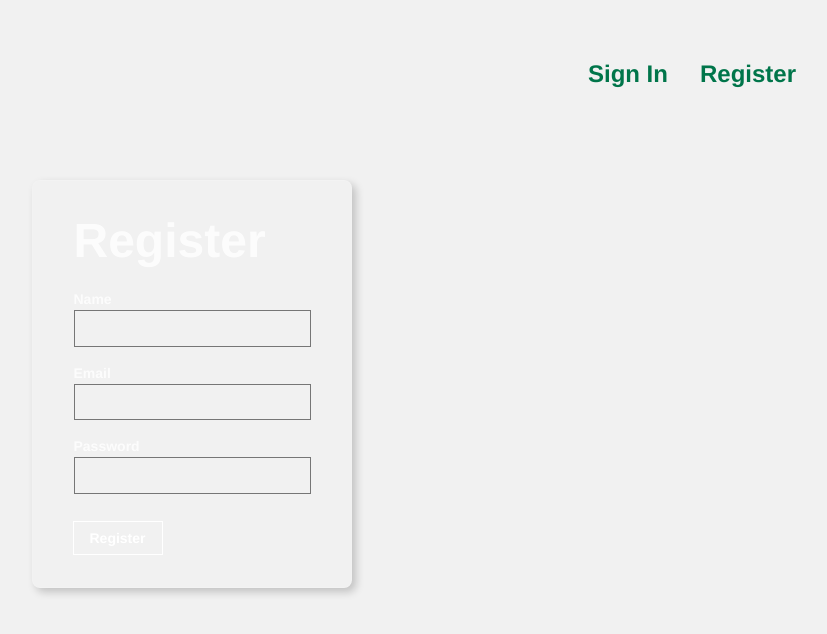
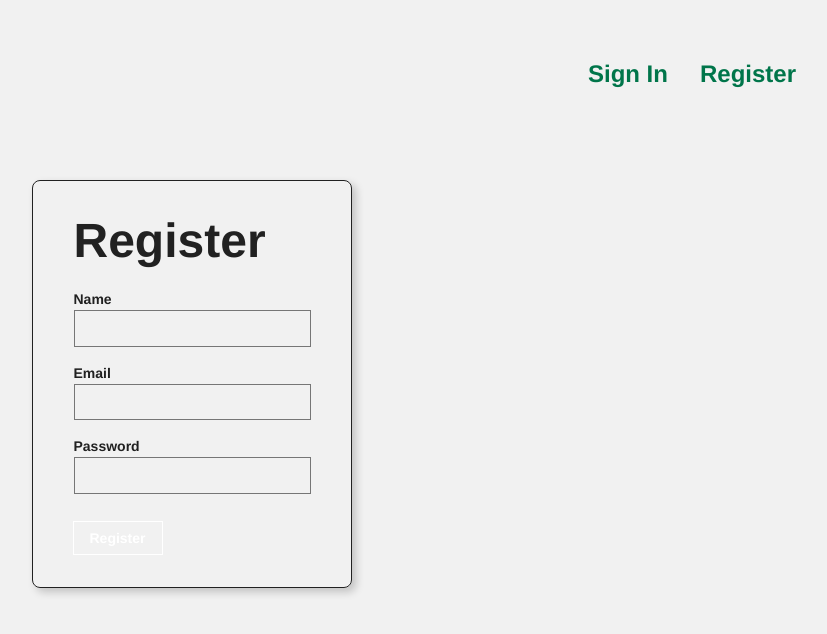
Before and after one commit to stephanie-yung/capstone-frontend, a React (Create React App) app: page /capstone-frontend/reviewForm in a window 1280 px wide. Both pictures are taken after a click on the element "Register". Shown: the top 634 px of the page, without its empty margins (448-1275 px from the left). Built offline with nearby package versions, Linux system fonts and the light colour scheme.

Commit message:
edit based on your suggestions @steph

```diff
--- a/src/Components/Create/Create.css
+++ b/src/Components/Create/Create.css
@@ -28,3 +28,7 @@
   border-radius: 8px;
   cursor: pointer;
 }
+
+#submitted {
+  color : #00754a
+}
--- a/src/Components/Create/Create.js
+++ b/src/Components/Create/Create.js
@@ -21,9 +21,11 @@ function Create() {
         }
         console.log(new_drink)
         coffeeInfo.push(new_drink)
+        document.getElementById('submitted').textContent="Your drink has been created, go to the homepage to check it out"
     }
     return (
         <div className='create'>
+            <h1 id="submitted"></h1>
             <h2>Create your own drink!</h2>
             <form onSubmit={handleSubmit} action="" method="GET" encType="multipart/form-data">
                 <label>What is the name of your drink?</label>
--- a/src/Components/Register/Register.js
+++ b/src/Components/Register/Register.js
@@ -2,22 +2,22 @@ import React from "react";
 
 const Register = ({onRouteChange}) => {
     return(
-        <article className="br3 ba white b--white-10 mv4 w-100 w-50-m w-25-l mw6 shadow-5 center">
-        <main className="pa4 white-80">
-            <div className="measure ">
+        <article style={{border: "1px solid #212121"}} className="br3 ba b--white-10 mv4 w-100 w-50-m w-25-l mw6 shadow-5 center">
+        <main className="pa4">
+            <div className="measure " style={{color: "#212121"}}>
                 <fieldset id="sign_up" className="ba b--transparent ph0 mh0">
-                <legend className="f1 fw6 ph0 mh0">Register</legend>
+                <legend className="f1 fw6 ph0 mh0" >Register</legend>
                 <div className="mt3">
                     <label className="db fw6 lh-copy f6" htmlFor="name-address">Name</label>
-                    <input className="pa2 input-reset ba bg-transparent  hover-white w-100" type="text" name="name"  id="name"/>
+                    <input className="pa2 input-reset ba bg-transparent  hover-black w-100" type="text" name="name"  id="name"/>
                 </div>
                 <div className="mt3">
                     <label className="db fw6 lh-copy f6" htmlFor="email-address">Email</label>
-                    <input className="pa2 input-reset ba bg-transparent  hover-white w-100" type="email" name="email-address"  id="email-address"/>
+                    <input className="pa2 input-reset ba bg-transparent  hover-black w-100" type="email" name="email-address"  id="email-address"/>
                 </div>
                 <div className="mv3">
                     <label className="db fw6 lh-copy f6" htmlFor="password">Password</label>
-                    <input className="b pa2 input-reset ba bg-transparent  hover-white w-100" type="password" name="password"  id="password"/>
+                    <input className="b pa2 input-reset ba bg-transparent  hover-black w-100" type="password" name="password"  id="password"/>
                 </div>
                 </fieldset>
                 <div className="">
--- a/src/Components/SignIn/SignIn.js
+++ b/src/Components/SignIn/SignIn.js
@@ -9,11 +9,11 @@ const Signin = ({onRouteChange}) => {
                 <legend className="f1 fw6 ph0 mh0" style={{color: "#212121"}}>Sign In</legend>
                 <div className="mt3">
                     <label className="db fw6 lh-copy f6" style={{color: "#212121"}} htmlFor="email-address">Email</label>
-                    <input className="pa2 input-reset ba bg-transparent hover-white w-100" type="email" name="email-address"  id="email-address"/>
+                    <input className="pa2 input-reset ba bg-transparent hover-black w-100" type="email" name="email-address"  id="email-address"/>
                 </div>
                 <div className="mv3">
                     <label className="db fw6 lh-copy f6" style={{color: "#212121"}} htmlFor="password">Password</label>
-                    <input className="b pa2 input-reset ba bg-transparent  hover-white w-100" type="password" name="password"  id="password"/>
+                    <input className="b pa2 input-reset ba bg-transparent  hover-black w-100" type="password" name="password"  id="password"/>
                 </div>
                 </fieldset>
                 <div className="">
```
